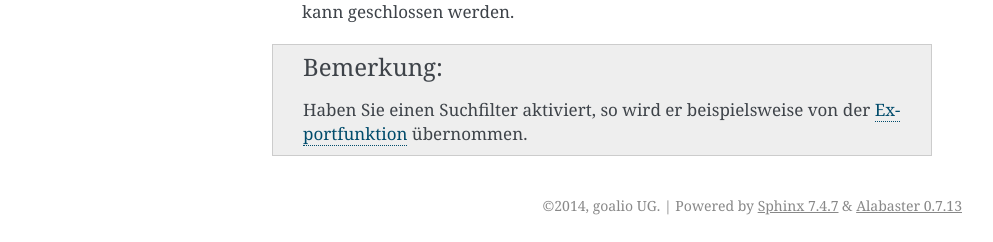
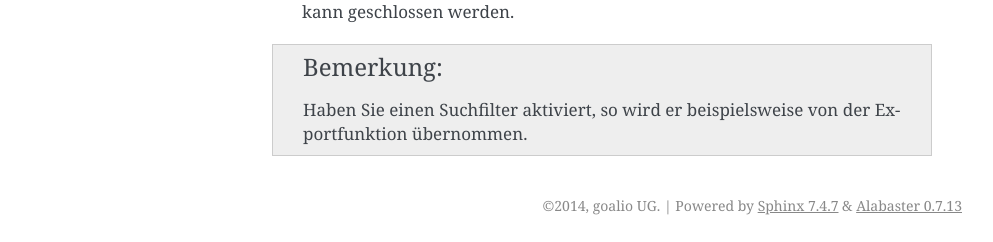
Before and after one commit to goalio/docs, a Sphinx documentation site: the page built from docs/erste-schritte/suche.rst, in a window 1280 px wide. Shown: the part 1571-1813 px from the top of the page, without its empty margins (148-1141 px from the left). Built offline with Sphinx 7.4.7, drawn with Linux system fonts in a browser that asks for light colours; formulas are drawn with MathJax 3; part of the change alters nothing that is shown.

```diff
--- a/docs/erste-schritte/suche.rst
+++ b/docs/erste-schritte/suche.rst
@@ -30,7 +30,6 @@ I) Wie kann ich inaktive Mitglieder ausblenden?
 3.	Die Mitgliederliste sollte sich nun automatisch aktualisieren und die Suche kann geschlossen werden.
 
 .. note::
-	Haben Sie einen Suchfilter aktiviert, so wird er beispielsweise von der Exportfunktion_ übernommen.
+	Haben Sie einen Suchfilter aktiviert, so wird er beispielsweise von der Exportfunktion übernommen.
 
-.. _Operator: http://goal.io
-.. _Exportfunktion: http://goal.io
+.. _Operator: /benutzeroberflaeche.html
```
